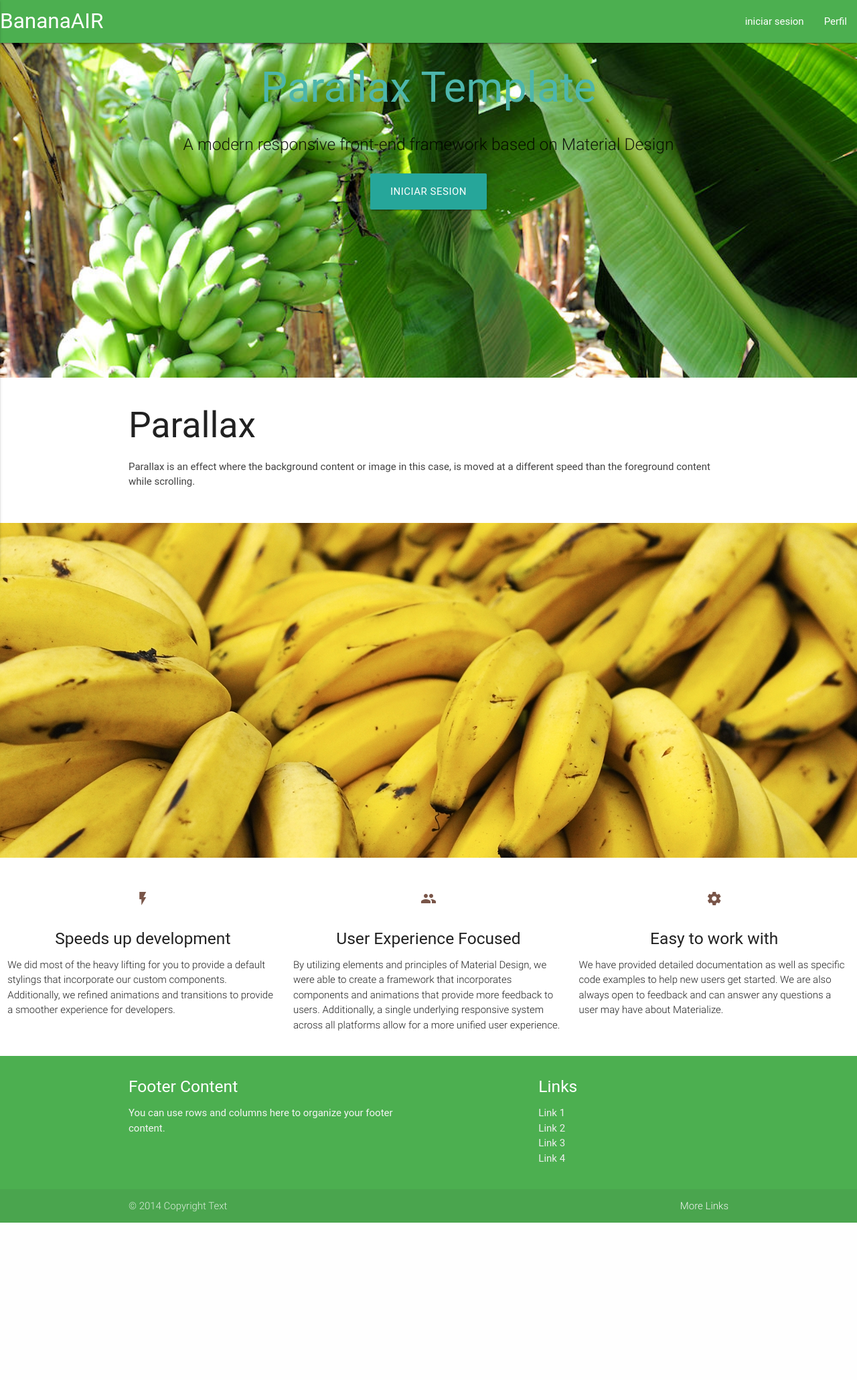
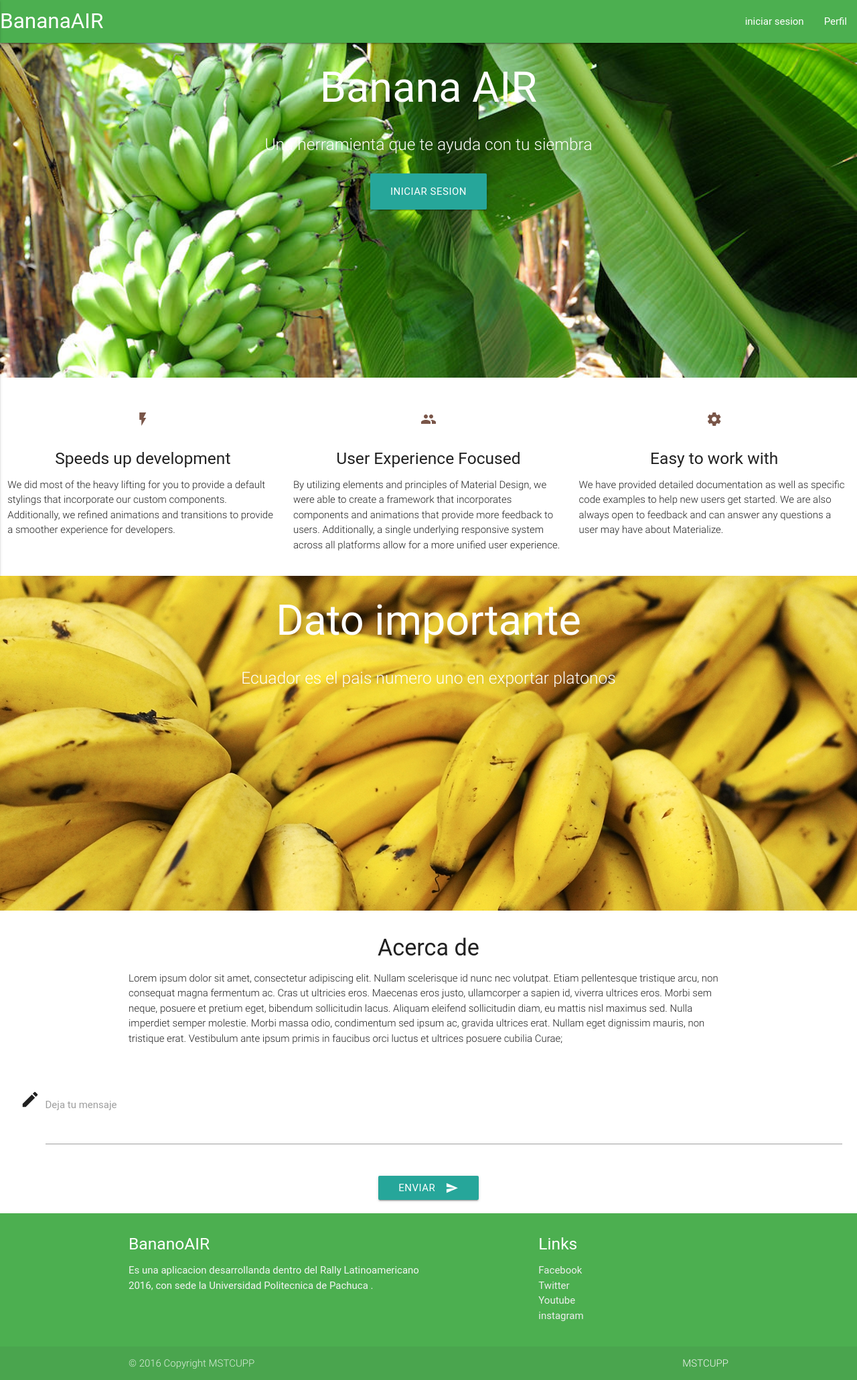
Before and after one commit to AlfredoHdez1709/proyectorally, a Python web app: template home/templates/home/index.html in a window 1280 px wide. Shown: the whole page at 67% size. Before the commit the page ends 1826 px from the top, so only its background shows below. Run offline with Jinja, Linux system fonts and the light colour scheme; the template is opened without the code that fills it, so the values that code supplies are empty; some libraries are stand-ins or nearby versions; some web fonts are replaced.

Commit message:
Index terminado

```diff
--- a/home/templates/home/index.html
+++ b/home/templates/home/index.html
@@ -2,38 +2,21 @@
 
 {%block content%}
 <div class="parallax-container">
-     <h1 class="header center teal-text text-lighten-2">Parallax Template</h1>
+     <h1 class="header center white-text text-lighten-2 ">Banana AIR</h1>
         <div class="row center">
-          <h5 class="header col s12 light">A modern responsive front-end framework based on Material Design</h5>
+          <h5 class="header white-text col s12 light">Una herramienta que te ayuda con tu siembra</h5>
         </div>
         <div class="row center">
           <a href="http://materializecss.com/getting-started.html" id="download-button" class="btn-large waves-effect waves-light teal lighten-1">iniciar sesion</a>
         </div>
-
     <div class="parallax"><img src="static/img/parallax.jpg"></div>
   </div>
-
-  <!--CUERPO-->
-  <div class="section white">
-    <div class="row container">
-      <h2 class="header">Parallax</h2>
-      <p class="grey-text text-darken-3 lighten-3">Parallax is an effect where the background content or image in this case, is moved at a different speed than the foreground content while scrolling.</p>
-    </div>
-  </div>
-
-
-  <div class="parallax-container">
-    <div class="parallax"><img src="static/img/parallax_2.jpg"></div>
-  </div>
-
-
  <!--   Icon Section   -->
       <div class="row">
         <div class="col s12 m4">
           <div class="icon-block">
             <h2 class="center brown-text"><i class="material-icons">flash_on</i></h2>
             <h5 class="center">Speeds up development</h5>
-
             <p class="light">We did most of the heavy lifting for you to provide a default stylings that incorporate our custom components. Additionally, we refined animations and transitions to provide a smoother experience for developers.</p>
           </div>
         </div>
@@ -60,29 +43,69 @@
     </div>
   </div>
 
+<!--parallax2-->
+
+  <div class="parallax-container">
+    <div class="parallax"><img src="static/img/parallax_2.jpg"></div>
+    <h1 class="header center white-text text-lighten-2 ">Dato importante</h1>
+        <div class="row center">
+          <h5 class="header  white-text col s12 light">Ecuador es el pais numero uno en exportar platonos</h5>
+        </div>
+  </div>
+<!--About-->
+   <div class="container">
+    <div class="section">
+
+      <div class="row">
+        <div class="col s12 center">
+          <h3><i class="mdi-content-send brown-text"></i></h3>
+          <h4>Acerca de</h4>
+          <p class="left-align light">Lorem ipsum dolor sit amet, consectetur adipiscing elit. Nullam scelerisque id nunc nec volutpat. Etiam pellentesque tristique arcu, non consequat magna fermentum ac. Cras ut ultricies eros. Maecenas eros justo, ullamcorper a sapien id, viverra ultrices eros. Morbi sem neque, posuere et pretium eget, bibendum sollicitudin lacus. Aliquam eleifend sollicitudin diam, eu mattis nisl maximus sed. Nulla imperdiet semper molestie. Morbi massa odio, condimentum sed ipsum ac, gravida ultrices erat. Nullam eget dignissim mauris, non tristique erat. Vestibulum ante ipsum primis in faucibus orci luctus et ultrices posuere cubilia Curae;</p>
+        </div>
+      </div>
+
+    </div>
+  </div>
+<!--Contact-->
+    <div class="row">
+    <form class="col s12 center">
+      <div class="row">
+        <div class="input-field col s12">
+          <i class="material-icons prefix">mode_edit</i>
+          <textarea id="icon_prefix2" class="materialize-textarea"></textarea>
+          <label for="icon_prefix2">Deja tu mensaje</label>
+        </div>
+      </div>
+       <button class="btn waves-effect waves-light" type="submit" name="action">enviar
+    <i class="material-icons right">send</i>
+  </button>
+    </form>
+  </div>
+
+<!--Footer-->
 
         <footer  class="page-footer green">
           <div class="container">
             <div class="row">
               <div class="col l6 s12">
-                <h5 class="white-text">Footer Content</h5>
-                <p class="grey-text text-lighten-4">You can use rows and columns here to organize your footer content.</p>
+                <h5 class="white-text">BananoAIR</h5>
+                <p class="grey-text text-lighten-4">Es una aplicacion desarrollanda dentro del Rally Latinoamericano 2016, con sede la Universidad Politecnica de Pachuca .</p>
               </div>
               <div class="col l4 offset-l2 s12">
                 <h5 class="white-text">Links</h5>
                 <ul>
-                  <li><a class="grey-text text-lighten-3" href="#!">Link 1</a></li>
-                  <li><a class="grey-text text-lighten-3" href="#!">Link 2</a></li>
-                  <li><a class="grey-text text-lighten-3" href="#!">Link 3</a></li>
-                  <li><a class="grey-text text-lighten-3" href="#!">Link 4</a></li>
+                  <li><a class="grey-text text-lighten-3" href="#!">Facebook</a></li>
+                  <li><a class="grey-text text-lighten-3" href="#!">Twitter</a></li>
+                  <li><a class="grey-text text-lighten-3" href="#!">Youtube</a></li>
+                  <li><a class="grey-text text-lighten-3" href="#!">instagram</a></li>
                 </ul>
               </div>
             </div>
           </div>
           <div class="footer-copyright">
             <div class="container">
-            © 2014 Copyright Text
-            <a class="grey-text text-lighten-4 right" href="#!">More Links</a>
+            © 2016 Copyright MSTCUPP
+            <a class="grey-text text-lighten-4 right" href="#!">MSTCUPP</a>
             </div>
           </div>
         </footer>
--- a/templates/base.html
+++ b/templates/base.html
@@ -7,8 +7,6 @@
 
   <!--Import Google Icon Font-->
       <link href="http://fonts.googleapis.com/icon?family=Material+Icons" rel="stylesheet">
-
-
       <!--Let browser know website is optimized for mobile-->
       <meta name="viewport" content="width=device-width, initial-scale=1.0"/>
     <meta charset="UTF-8">
```
